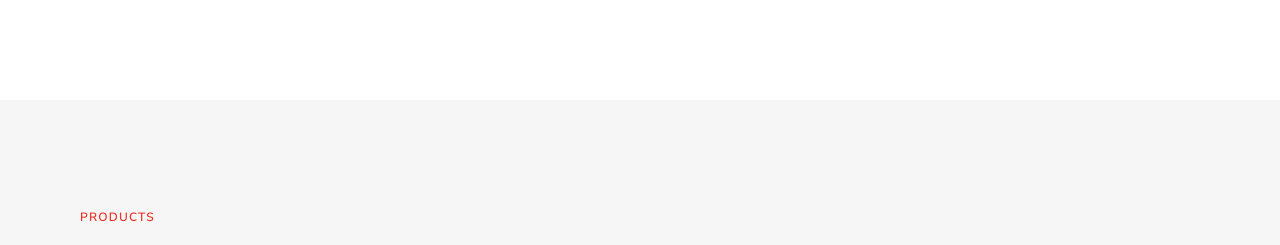
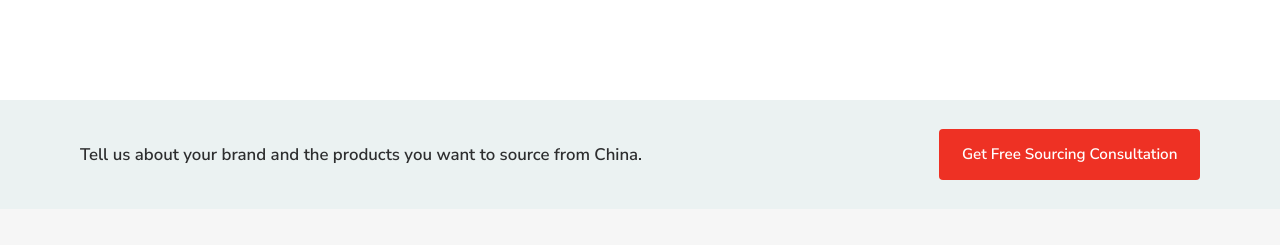
Before and after one commit to shefraju2411-spec/Nexofetch-Landing-Page, a React (Vite) app: page / in a window 1280 px wide. Shown: the part 1782-2027 px from the top of the page. Built offline with nearby package versions, Linux system fonts and the light colour scheme.

Commit message:
Update 3

```diff
--- a/src/App.jsx
+++ b/src/App.jsx
@@ -293,21 +293,61 @@ const valueProps = [
 
 const trustBlocks = [
   {
-    title: 'On-the-ground support in China',
-    text: 'We communicate directly with suppliers, follow production and coordinate issues locally — giving overseas buyers a team closer to the factories.',
+    title: 'Verified Manufacturers',
+    text: 'You work with suppliers that have been checked for capability and reliability before placing an order.',
   },
   {
-    title: 'Multiple categories, one partner',
-    text: 'You do not need a different sourcing company for every product. We help clients source across jewelry, accessories, packaging, baby, pet and lifestyle categories.',
+    title: 'Transparent Communication',
+    text: 'You stay informed at every stage — from quotations and samples through production and shipment — without chasing factories yourself.',
   },
   {
-    title: 'Independent quality checks',
-    text: 'We do not simply rely on the supplier saying the goods are ready. Quality inspection can be arranged before shipment so problems can be identified before products leave China.',
+    title: 'Independent Quality Checks',
+    text: 'You can have finished goods inspected before shipment, so problems are caught before products leave China.',
   },
   {
-    title: 'Clear communication',
-    text: 'You receive straightforward updates throughout quotations, sampling, production, inspection, consolidation and shipping.',
+    title: 'Custom Manufacturing Support',
+    text: 'You can develop private-label products, custom packaging and branding without managing factories on your own.',
   },
+  {
+    title: 'Shipping Coordination',
+    text: 'Your order is organised from consolidation to international delivery, so you are not left handling logistics alone.',
+  },
+]
+
+const europeanImporterCards = [
+  {
+    title: 'Supplier Verification',
+    text: 'We check supplier legitimacy, production capability and communication reliability before you commit to an order.',
+  },
+  {
+    title: 'Factory Audits',
+    text: 'Where required, we help arrange factory checks so you understand how and where your products will be made.',
+  },
+  {
+    title: 'Quality Inspection',
+    text: 'Finished goods can be inspected before shipment, so quality issues are identified before products leave China.',
+  },
+  {
+    title: 'CE / REACH / RoHS Support',
+    text: 'We help coordinate documentation and supplier requirements relevant to European compliance expectations.',
+  },
+  {
+    title: 'Shipping & Customs Coordination',
+    text: 'We support shipping arrangements and help organise the documents needed for smoother international delivery.',
+  },
+  {
+    title: 'Clear Communication Throughout Production',
+    text: 'You receive clear updates from quotation and sampling through production, inspection and shipment.',
+  },
+]
+
+const complianceSupport = [
+  'CE Documentation',
+  'RoHS',
+  'REACH',
+  'Packaging Requirements',
+  'Product Documentation',
+  'Import Documentation',
 ]
 
 const compareSelf = [
@@ -426,6 +466,19 @@ function Reveal({ as: Tag = 'div', className = '', children }) {
     <Tag ref={ref} className={`reveal ${className}`.trim()}>
       {children}
     </Tag>
+  )
+}
+
+function MidCta({ label, text, variant = 'soft' }) {
+  return (
+    <section className={`mid-cta mid-cta-${variant}`} aria-label="Call to action">
+      <div className="wrap mid-cta-inner">
+        <p>{text}</p>
+        <a className="btn btn-primary" href="#consult">
+          {label}
+        </a>
+      </div>
+    </section>
   )
 }
 
@@ -573,6 +626,12 @@ export default function App() {
           </div>
         </section>
 
+        <MidCta
+          variant="soft"
+          label="Get Free Sourcing Consultation"
+          text="Tell us about your brand and the products you want to source from China."
+        />
+
         <section className="section products" id="products">
           <div className="wrap">
             <Reveal className="section-head">
@@ -604,6 +663,12 @@ export default function App() {
           </div>
         </section>
 
+        <MidCta
+          variant="dark"
+          label="Talk to a Sourcing Expert"
+          text="Share the categories you need and we will recommend suitable next steps."
+        />
+
         <section className="section pain" id="problems">
           <div className="wrap pain-layout">
             <Reveal>
@@ -634,6 +699,12 @@ export default function App() {
           </div>
         </section>
 
+        <MidCta
+          variant="light"
+          label="Request Product Pricing"
+          text="Stop managing suppliers alone — send us your enquiry and we will take it from there."
+        />
+
         <section className="section why" id="why-nexofetch">
           <div className="wrap">
             <Reveal className="section-head">
@@ -662,6 +733,12 @@ export default function App() {
           </div>
         </section>
 
+        <MidCta
+          variant="soft"
+          label="Request Supplier Verification"
+          text="Tell us what you need handled and we will explain how we can support your project."
+        />
+
         <section className="section process" id="process">
           <div className="wrap">
             <Reveal className="section-head">
@@ -682,6 +759,12 @@ export default function App() {
             </Reveal>
           </div>
         </section>
+
+        <MidCta
+          variant="dark"
+          label="Start Your Sourcing Project"
+          text="Ready to begin? Send your requirements and we will outline the first sourcing steps."
+        />
 
         <section className="section projects" id="projects">
           <div className="wrap">
@@ -713,13 +796,19 @@ export default function App() {
           </div>
         </section>
 
+        <MidCta
+          variant="light"
+          label="Get Free Sourcing Consultation"
+          text="Have a similar project? Submit an enquiry and we will review your requirements."
+        />
+
         <section className="section trust" id="trust">
           <div className="wrap">
             <Reveal className="section-head">
               <span className="eyebrow">Why work with us</span>
               <h2>Why Growing Brands Use Nexofetch as Their China Purchasing Team</h2>
             </Reveal>
-            <div className="trust-grid trust-grid-4">
+            <div className="trust-grid">
               {trustBlocks.map((item) => (
                 <Reveal className="trust-item" key={item.title}>
                   <h3>{item.title}</h3>
@@ -729,6 +818,69 @@ export default function App() {
             </div>
           </div>
         </section>
+
+        <MidCta
+          variant="soft"
+          label="Talk to a Sourcing Expert"
+          text="Speak with our team about how we can support your next sourcing project."
+        />
+
+        <section className="section europe" id="european-importers">
+          <div className="wrap">
+            <Reveal className="section-head">
+              <span className="eyebrow">For European buyers</span>
+              <h2>Built for European Importers</h2>
+            </Reveal>
+            <div className="europe-grid">
+              {europeanImporterCards.map((item) => (
+                <Reveal className="europe-card" key={item.title}>
+                  <h3>{item.title}</h3>
+                  <p>{item.text}</p>
+                </Reveal>
+              ))}
+            </div>
+            <Reveal className="europe-note">
+              <p>
+                We help European businesses reduce sourcing risks while keeping projects organised
+                from supplier selection to final delivery.
+              </p>
+            </Reveal>
+          </div>
+        </section>
+
+        <MidCta
+          variant="dark"
+          label="Request Product Pricing"
+          text="Ask us how we can support your European import requirements."
+        />
+
+        <section className="section compliance" id="compliance">
+          <div className="wrap">
+            <Reveal className="section-head">
+              <span className="eyebrow">Documentation</span>
+              <h2>Compliance &amp; Documentation Support</h2>
+            </Reveal>
+            <Reveal className="compliance-grid">
+              {complianceSupport.map((item) => (
+                <div className="compliance-item" key={item}>
+                  {item}
+                </div>
+              ))}
+            </Reveal>
+            <Reveal className="compliance-disclaimer">
+              <p>
+                Compliance requirements depend on the product category and manufacturer. Nexofetch
+                assists customers in coordinating the required documentation.
+              </p>
+            </Reveal>
+          </div>
+        </section>
+
+        <MidCta
+          variant="light"
+          label="Request Supplier Verification"
+          text="Need documentation coordinated for your product category? Send us an enquiry."
+        />
 
         <section className="section compare" id="compare">
           <div className="wrap">
@@ -760,6 +912,12 @@ export default function App() {
           </div>
         </section>
 
+        <MidCta
+          variant="soft"
+          label="Start Your Sourcing Project"
+          text="Prefer one purchasing partner in China? Tell us what you want to source."
+        />
+
         <section className="section faq" id="faq">
           <div className="wrap">
             <Reveal className="section-head">
@@ -777,6 +935,12 @@ export default function App() {
             </Reveal>
           </div>
         </section>
+
+        <MidCta
+          variant="dark"
+          label="Get Free Sourcing Consultation"
+          text="Still have questions? Send your product details and we will reply with clear next steps."
+        />
 
         <section className="section testimonials" id="testimonials">
           <div className="wrap">
@@ -799,6 +963,12 @@ export default function App() {
             </div>
           </div>
         </section>
+
+        <MidCta
+          variant="light"
+          label="Talk to a Sourcing Expert"
+          text="Join brands already sourcing with Nexofetch — submit your enquiry today."
+        />
 
         <section className="section fees" id="fees">
           <div className="wrap fees-inner">
@@ -845,6 +1015,12 @@ export default function App() {
             </Reveal>
           </div>
         </section>
+
+        <MidCta
+          variant="soft"
+          label="Request Product Pricing"
+          text="Review the fee structure, then send your enquiry and we will prepare the next steps."
+        />
 
         <section className="section final" id="consult">
           <div className="wrap final-grid">
--- a/src/index.css
+++ b/src/index.css
@@ -853,6 +853,58 @@ ul {
   margin: 0;
 }
 
+/* Mid-page CTAs */
+.mid-cta {
+  padding: 1.75rem 0;
+  border-block: 1px solid var(--line);
+}
+
+.mid-cta-inner {
+  display: flex;
+  flex-wrap: wrap;
+  align-items: center;
+  justify-content: space-between;
+  gap: 1rem 1.5rem;
+}
+
+.mid-cta-inner p {
+  margin: 0;
+  max-width: 38rem;
+  font-weight: 600;
+  font-size: 1.05rem;
+  line-height: 1.5;
+}
+
+.mid-cta .btn {
+  flex: 0 0 auto;
+}
+
+.mid-cta-soft {
+  background: var(--accent-soft);
+  border-block-color: transparent;
+}
+
+.mid-cta-soft .mid-cta-inner p {
+  color: var(--ink);
+}
+
+.mid-cta-dark {
+  background: var(--ink);
+  border-block-color: transparent;
+}
+
+.mid-cta-dark .mid-cta-inner p {
+  color: rgba(255, 255, 255, 0.9);
+}
+
+.mid-cta-light {
+  background: var(--surface);
+}
+
+.mid-cta-light .mid-cta-inner p {
+  color: var(--ink);
+}
+
 /* Trust */
 .trust {
   background:
@@ -867,8 +919,8 @@ ul {
   gap: 1.25rem;
 }
 
-.trust-grid-4 {
-  grid-template-columns: repeat(2, minmax(0, 1fr));
+.trust-item {
+  padding: 0.15rem 0;
 }
 
 .trust-item h3 {
@@ -878,6 +930,74 @@ ul {
 
 .trust-item p {
   color: var(--ink-muted);
+}
+
+/* European importers */
+.europe {
+  background: var(--surface);
+}
+
+.europe-grid {
+  display: grid;
+  grid-template-columns: repeat(3, minmax(0, 1fr));
+  gap: 1rem;
+}
+
+.europe-card {
+  padding: 1.35rem 1.2rem;
+  background: var(--paper);
+  border-top: 3px solid var(--accent);
+}
+
+.europe-card h3 {
+  font-size: 1.1rem;
+  margin-bottom: 0.55rem;
+}
+
+.europe-card p {
+  color: var(--ink-muted);
+  font-size: 0.95rem;
+  line-height: 1.6;
+}
+
+.europe-note {
+  margin-top: 1.75rem;
+  max-width: 44rem;
+  font-weight: 600;
+  color: var(--ink);
+  font-size: 1.02rem;
+  line-height: 1.6;
+}
+
+/* Compliance */
+.compliance {
+  background: var(--paper);
+}
+
+.compliance-grid {
+  display: grid;
+  grid-template-columns: repeat(3, minmax(0, 1fr));
+  gap: 0.85rem;
+}
+
+.compliance-item {
+  padding: 1.15rem 1rem;
+  background: var(--surface);
+  border: 1px solid var(--line);
+  border-left: 3px solid var(--accent-blue);
+  font-weight: 600;
+  font-size: 0.98rem;
+}
+
+.compliance-disclaimer {
+  margin-top: 1.5rem;
+  max-width: 42rem;
+  padding: 1rem 1.15rem;
+  background: var(--surface);
+  border: 1px solid var(--line);
+  color: var(--ink-muted);
+  font-size: 0.92rem;
+  line-height: 1.6;
 }
 
 /* Compare */
@@ -1334,9 +1454,20 @@ ul {
   }
 
   .value-grid,
-  .compare-grid,
-  .trust-grid-4 {
+  .compare-grid {
     grid-template-columns: 1fr;
+  }
+
+  .trust-grid {
+    grid-template-columns: repeat(2, minmax(0, 1fr));
+  }
+
+  .europe-grid {
+    grid-template-columns: repeat(2, minmax(0, 1fr));
+  }
+
+  .compliance-grid {
+    grid-template-columns: repeat(2, minmax(0, 1fr));
   }
 
   .audience-grid {
@@ -1367,10 +1498,6 @@ ul {
   .why-grid {
     grid-template-columns: repeat(2, minmax(0, 1fr));
   }
-
-  .trust-grid {
-    grid-template-columns: 1fr;
-  }
 }
 
 @media (max-width: 640px) {
@@ -1379,7 +1506,10 @@ ul {
   }
 
   .product-grid,
-  .gallery-grid {
+  .gallery-grid,
+  .europe-grid,
+  .compliance-grid,
+  .trust-grid {
     grid-template-columns: 1fr;
   }
 
@@ -1392,6 +1522,16 @@ ul {
   }
 
   .btn {
+    width: 100%;
+  }
+
+  .mid-cta-inner {
+    flex-direction: column;
+    align-items: stretch;
+    text-align: center;
+  }
+
+  .mid-cta .btn {
     width: 100%;
   }
 
```
